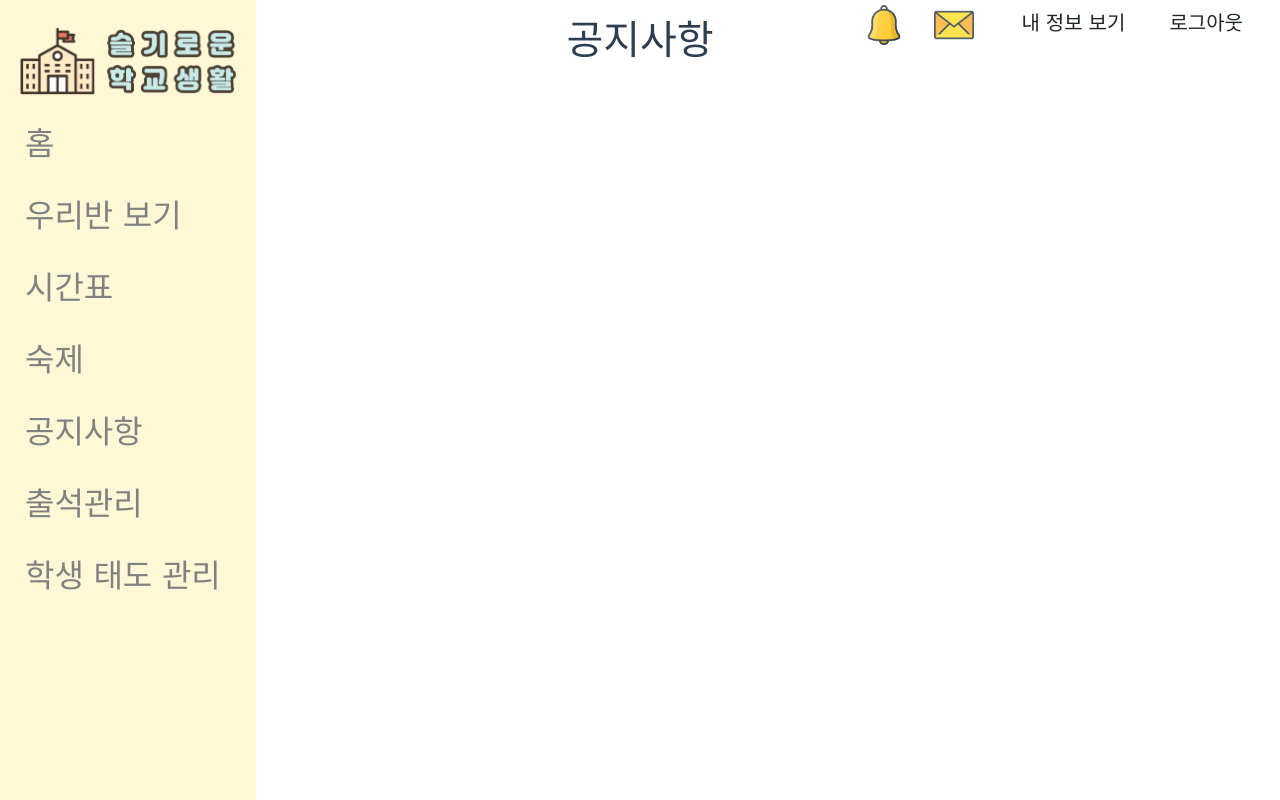
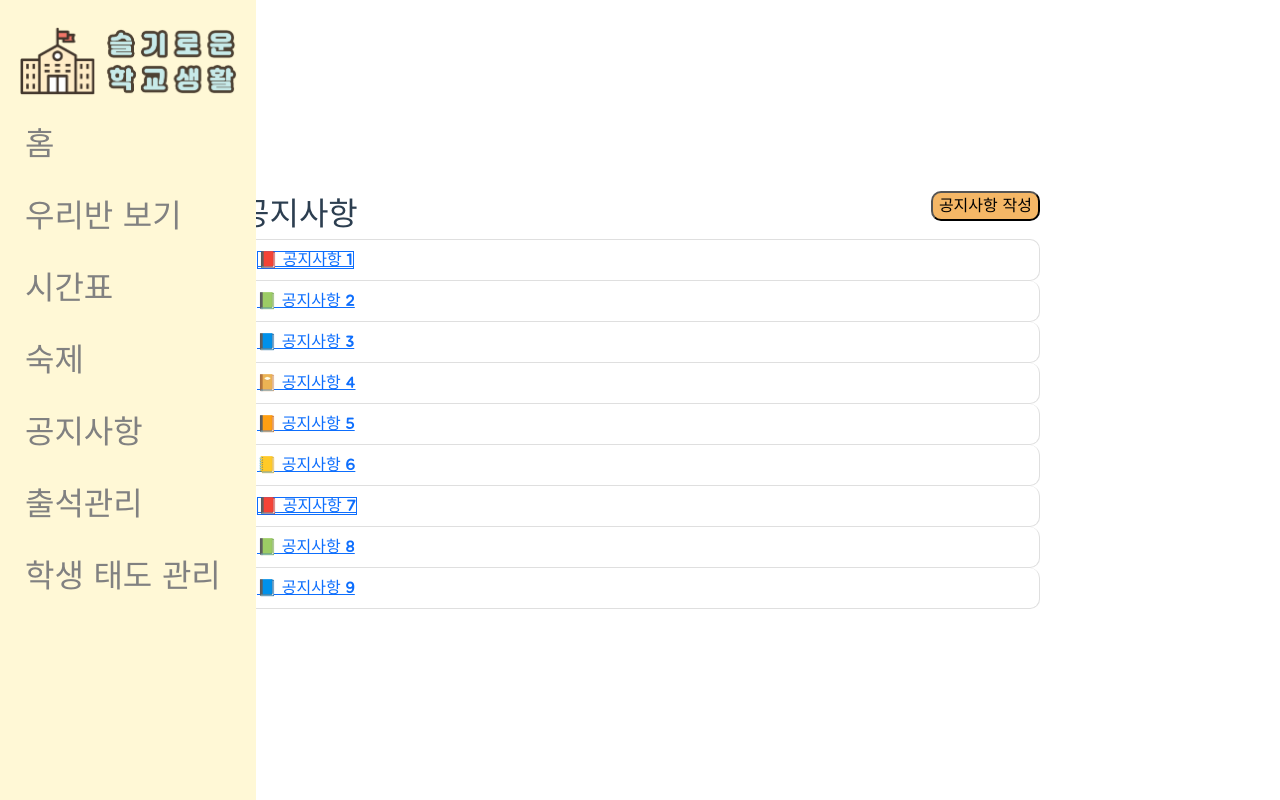
Before and after one commit to Jeong-Heui-Jin/wise_school, a Vue app in the folder frontend/: page /notice in a window 1280 px wide. Built offline with nearby package versions, Linux system fonts and the light colour scheme; a web font is replaced by a local one.

Commit message:
Create Notice.vue file

```diff
--- a/frontend/src/views/AfterLogin/Notice.vue
+++ b/frontend/src/views/AfterLogin/Notice.vue
@@ -1,24 +1,145 @@
 <template>
-  <div>
-    <NavSideBar/>
-    <NavBar/>
-    <h1>공지사항</h1>
+  <div
+    class="fixed-top d-flex align-items-center justify-content-center"
+    style="bottom: 0; overflow-y: auto; font-family: 'Jua', sans-serif"
+    variant="light"
+  >
+    <NavSideBar />
+    <NavBar />
+    <div id="backgroundForm">
+      <div id="listForm">
+        <!-- 일반 리스트 태그로는 개행이 안됨 -->
+        <!-- <ul>
+        <li v-for="(notice, index) in noticeList" v-bind:key="index">
+          {{ index }}{{ notice.name }}
+        </li>
+      </ul> -->
+        <b-list-group>
+          <b-list-group id="textNotice">
+            <div>
+              <span id="noticeTitle" style="text-align: left">공지사항</span
+              ><button id="noticeButton" style="text-align: right">
+                공지사항 작성
+              </button>
+            </div>
+          </b-list-group>
+          <b-list-group-item
+            id="textNotice"
+            v-for="(item, index) in items"
+            v-bind:key="index"
+          >
+            <router-link id="notice" to="/notice" v-if="index % 6 === 0"
+              >📕 {{ item.name }}</router-link
+            >
+            <router-link to="/notice" v-else-if="index % 6 === 1"
+              >📗 {{ item.name }}</router-link
+            >
+            <router-link to="/notice" v-else-if="index % 6 === 2"
+              >📘 {{ item.name }}</router-link
+            >
+            <router-link to="/notice" v-else-if="index % 6 === 3"
+              >📔 {{ item.name }}</router-link
+            >
+            <router-link to="/notice" v-else-if="index % 6 === 4"
+              >📙 {{ item.name }}</router-link
+            >
+            <router-link to="/notice" v-else-if="index % 6 === 5"
+              >📒 {{ item.name }}</router-link
+            >
+          </b-list-group-item>
+        </b-list-group>
+
+        <!-- 설정 -->
+        <!-- <b-table over :fields="fields" :items="items">
+        <template colspan="1" #cell(index)="data">
+          {{ data.index + 1 }}
+        </template>
+        <template style="text-align: 'left'" #cell(name)="data">
+          {{ data.value }}
+        </template>
+      </b-table> -->
+        <!-- <b-table-simple hover small caption-top responsive>
+        <b-thead head-variant="dark">
+          <b-tr>
+            <b-th colspan="1">Country</b-th>
+            <b-th colspan="3">City</b-th>
+          </b-tr>
+        </b-thead>
+        <b-tbody>
+          <b-tr v-for="(item, index) in items" v-bind:key="index">
+            <b-th colspan="1">{{ index }}</b-th>
+            <b-td colspan="9">{{ item.name }}</b-td>
+          </b-tr>
+        </b-tbody>
+      </b-table-simple> -->
+      </div>
+    </div>
   </div>
 </template>
 
 <script>
-import NavSideBar from '@/components/NavSideBarTeacher.vue'
-import NavBar from '@/components/NavBar.vue'
-
+import NavSideBar from "@/components/NavSideBarTeacher.vue";
+import NavBar from "@/components/NavBar.vue";
 export default {
-  name: 'Notice',
+  name: "Notice",
+  data() {
+    return {
+      fields: [{ key: "name", label: "wa" }],
+      items: [
+        { name: "공지사항 1" },
+        { name: "공지사항 2" },
+        { name: "공지사항 3" },
+        { name: "공지사항 4" },
+        { name: "공지사항 5" },
+        { name: "공지사항 6" },
+        { name: "공지사항 7" },
+        { name: "공지사항 8" },
+        { name: "공지사항 9" },
+      ],
+    };
+  },
   components: {
     NavSideBar,
-    NavBar
+    NavBar,
   },
-}
+};
 </script>
 
 <style>
+#listForm {
+  max-width: 900px;
+  min-width: 900px;
+  max-height: 100%;
+  min-height: 100%;
+  margin: 0px auto;
+  border-radius: 10px;
+  padding: 100;
+  background-color: white;
+}
 
+#listForm #textNotice {
+  text-align: left;
+  max-width: 800px;
+  min-width: 800px;
+  margin: 0px auto;
+  border-radius: 10px;
+}
+
+#listForm #textNotice #notice {
+  border: 1px solid;
+}
+
+#noticeTitle {
+  font-size: 200%;
+  display: inline-block;
+}
+
+#noticeButton {
+  display: flex;
+  align-items: center;
+  margin: 0px auto;
+  float: right;
+  border-radius: 10px;
+  background-color: rgb(245, 183, 102);
+}
 </style>
```
